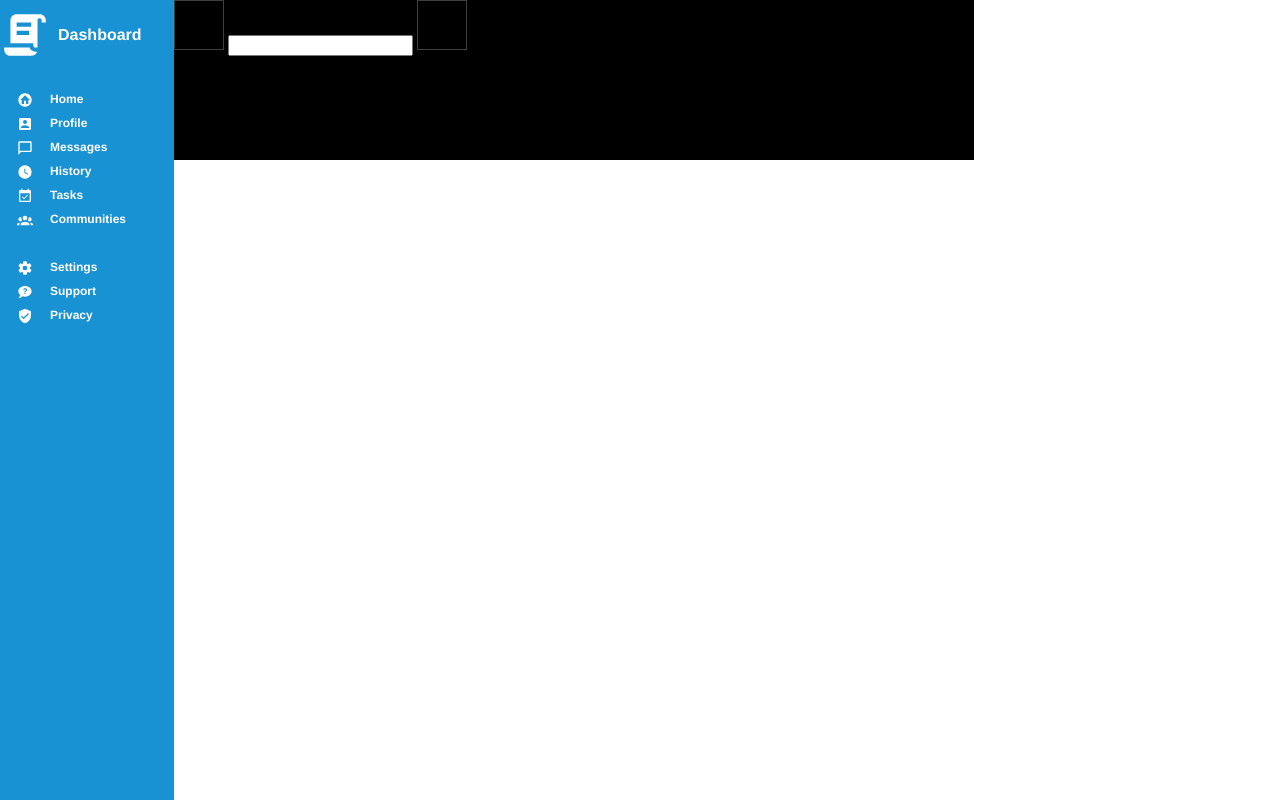
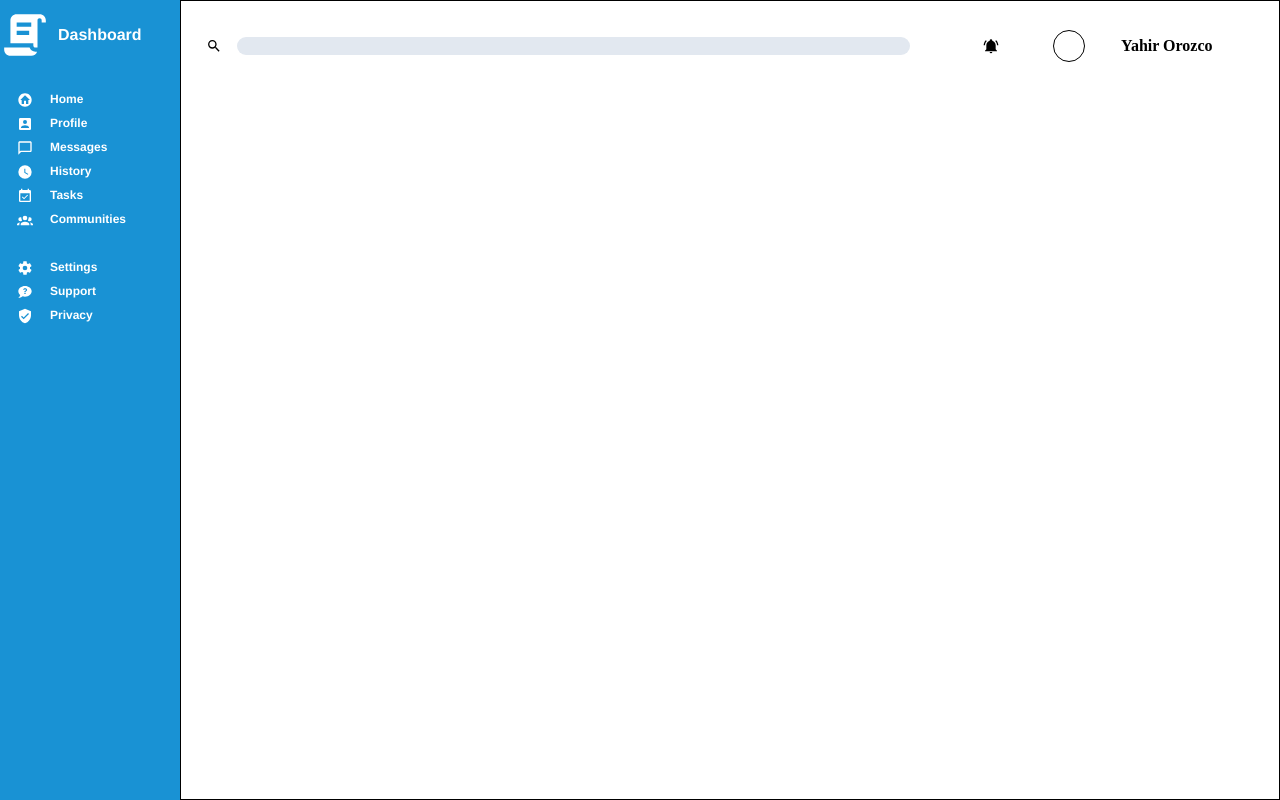
Before and after one commit to yorozc/Project-Dashboard, a plain HTML site: page index.html in a window 1280 px wide. Drawn offline with Linux system fonts and the light colour scheme.

Commit message:
added the top part of the header

```diff
--- a/index.html
+++ b/index.html
@@ -56,14 +56,16 @@
         </div>
         <div class="content">
             <div class="header">
-                <div class="top-part">
-                    <img>
+                <div class="search-bar">
+                    <img src="assets/magnify.svg" class="header-img">
                     <input type="text">
-                    <img>
-                    <div></div>
-                    <p></p>
                 </div>
-                <div class="bot-part">
+                <div class="user-info">
+                    <img src="assets/bell-ring.svg" class="header-img">
+                    <div id="profile-pic"></div>
+                    <h4>Yahir Orozco</h4>
+                </div>
+
                 <div></div>
                 <div></div>
                 <ul>
@@ -71,7 +73,7 @@
                     <li></li>
                     <li></li>
                 </ul>
-                </div>
+
             </div>
             <div class="projects"></div>
         </div>
--- a/style.css
+++ b/style.css
@@ -1,6 +1,7 @@
 body, html{
     margin: 0;
 }
+
 img{
     width: 50px;
     height: 50px;
@@ -8,10 +9,11 @@ img{
 }
 
 .app{
+    min-height: 100%;
     display: grid;
-    grid-template-columns: 1fr 4fr;
+    grid-template-columns: 180px 1fr;
+    width: 100vw;
     height: 100vh;
-    width: 100vh;
 }
 
 .sidebar{
@@ -55,8 +57,50 @@ li{
 .content{
     display: grid;
     grid-template-rows: 1fr 4fr;
+    border: 1px solid black;
 }
 .header{
-    background-color: black;
-    width: 100vh;
+    display: grid;
+    grid-template-columns: 2fr 1fr;
+    grid-template-rows: 1fr 1fr;
+    grid-auto-rows: 0;
+    padding: 10px;
 }
+
+.search-bar{
+    display: flex;
+    align-items: center;
+    justify-content: space-evenly;
+}
+
+.user-info{
+    display: flex;
+    align-items: center;
+    justify-content: space-evenly;
+    padding: 0px 30px;
+    gap: 10px;
+}
+
+.user-info h4{
+    margin: 0;
+    white-space: nowrap;
+}
+.header-img{
+    filter: invert(0%);
+    height: 16px;
+}
+
+#profile-pic{
+    border-radius: 50%;
+    border: 1px solid black;
+    min-width: 30px;
+    height: 30px;
+}
+
+input[type="text"]{
+    width: 100%;
+    height: 16px;
+    border-radius: 10px;
+    border: none;
+    background-color: #E2E8F0;
+}
```
Also changed, not shown: assets/bell-ring.svg (added), assets/magnify.svg (added). Lines whose indentation alone changed are shown as unchanged.
